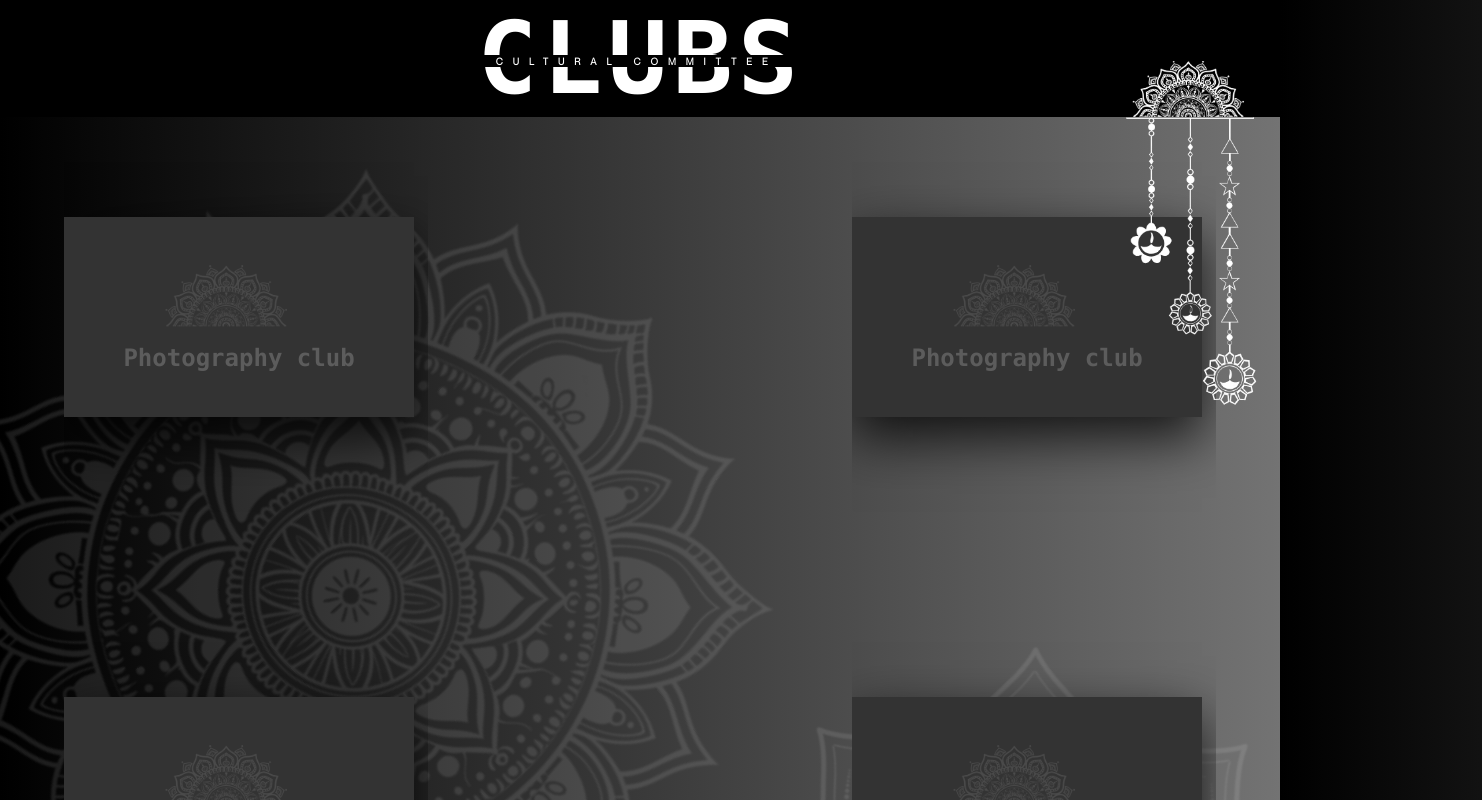
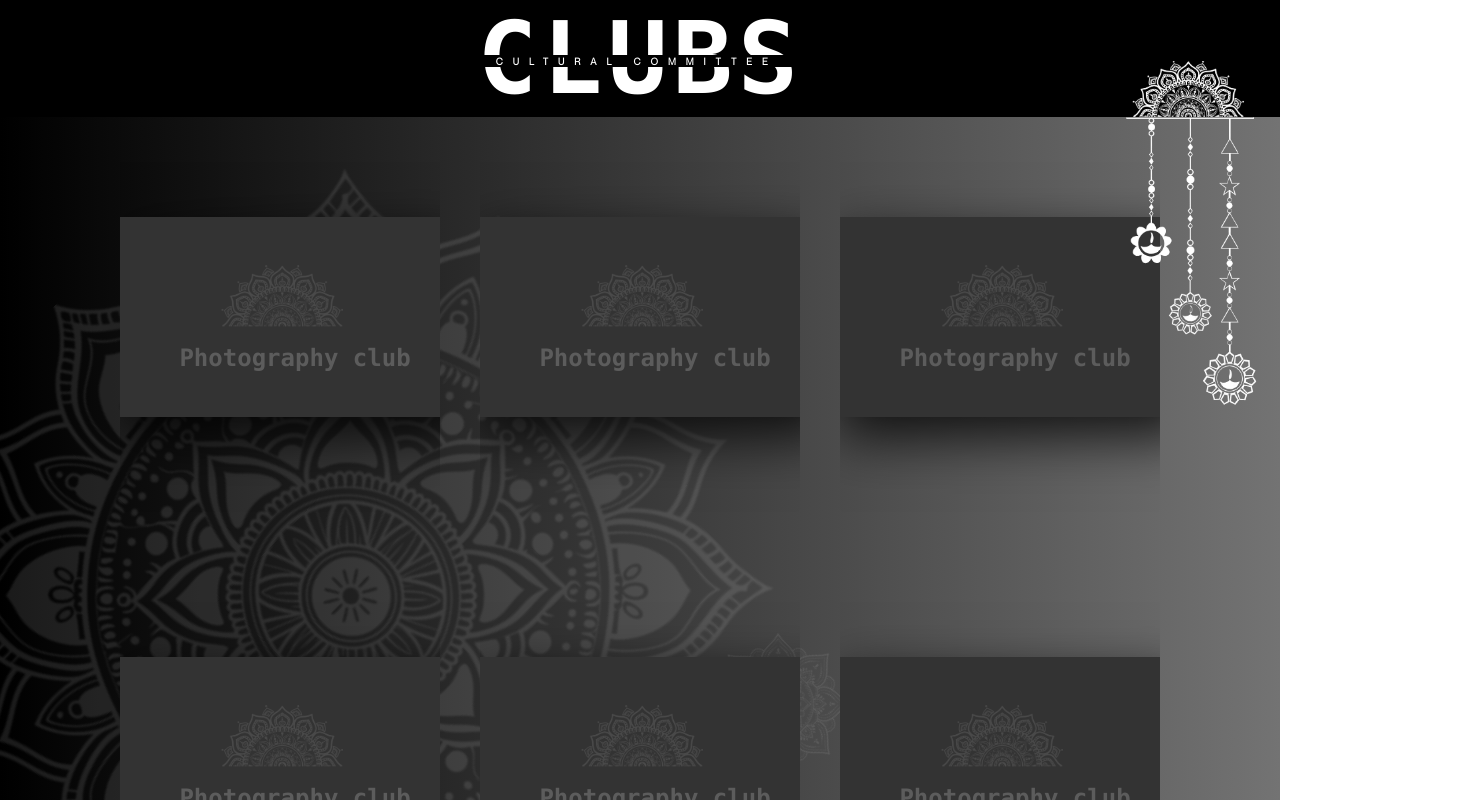
Before and after one commit to Apurav-sharma/STAVYA, a React (Create React App) app: page /Clubs in a window 1280 px wide. Shown: the top 800 px of the page, 1482 px wide, since content can reach past the window. Built offline with nearby package versions, Linux system fonts and the light colour scheme.

Commit message:
modified:   src/Screens/Clubs.jsx 	modified:   src/components_css/Club.css 	modified:   src/components_res/Club.css

```diff
--- a/src/Screens/Clubs.jsx
+++ b/src/Screens/Clubs.jsx
@@ -1,6 +1,7 @@
 import React from 'react';
 import Clubscard from '../components_jsx/Clubscard';
 import stvyalogo from '../images/stavyalogo.png';
+import "../components_res/Club.css";
 import '../components_css/Club.css';
 
 import deepjyoti02 from '../images/deepjyoti02.png'
--- a/src/components_css/Club.css
+++ b/src/components_css/Club.css
@@ -1,10 +1,12 @@
 .container {
-    width: 1000px;
+    width: 100vw;
     display: flex;
     flex-wrap: wrap;
     width: 90%;
     margin: auto;
     justify-content: space-between;
+    /* height: 100vh; */
+    overflow: hidden;
 }
 
 
@@ -183,6 +185,9 @@
         z-index: -1;
         filter: invert(100%) brightness(1000%);
         animation: rotateImage 15s linear infinite;
+        /* overflow: hidden;
+        border: 1px solid red; */
+        width: 150px;
     }
 
     .C-design {
@@ -192,6 +197,7 @@
         filter: invert(0%) brightness(0%) contrast(100%);
         opacity: 0.2;
         margin: 70% 20% 0 0;
+        width: 270px;
     }
 
 }
--- a/src/components_res/Club.css
+++ b/src/components_res/Club.css
@@ -1,40 +1,43 @@
+/*
 .container {
-    /* Space between cards */
-    /* display: grid;
-    grid-template-columns: repeat(3, 1fr); */
+    display: grid;
+    grid-template-columns: repeat(3, 1fr);
 
-    /* display: flex;
-    justify-content: center;
-    align-items: center;
-    gap: 80px; */
+    gap: 80px;
+    width: auto;
     justify-content: space-evenly;
-    gap: 80px;
 
-    /* Default: 3 cards per row */
     .card {
-        width: 20rem;
+        width: 800rem;
+        .club_logo {
+            margin-right: 10rem;
+            height: 4rem;
+        }
     }
 }
+    */
+.container {
+    gap: 40px;
+    justify-content: center !important;
+    align-items: center !important;
+    overflow: hidden !important;;
+}
 
-/*
-@media (max-width: 768px) {
+.container .card {
+    width: 20rem !important;
+    /* border: 2px solid red; */
+}
 
-    /* Tablet view */
-    /* .container {
-        grid-template-columns: repeat(2, 1fr);
-        /* 2 cards per row */
+/* .container .card .face {
+    width: 300px;
+} */
 
-        /* .card {
-            width: 20rem;
-        } */
-    /* } */
-/* } */
-/*  */
-/* @media (max-width: 420px) { */
+/* @media (max-width: 768px) {} */
 
-    /* Phone view */
-    /* .container { */
-        /* grid-template-columns: 1fr; */
-        /* 1 card per row */
-    /* } */
-/* } */
+
+@media (max-width: 420px) {
+    .container {
+        justify-content: center !important;
+        align-content: center !important;
+    }
+}
```
